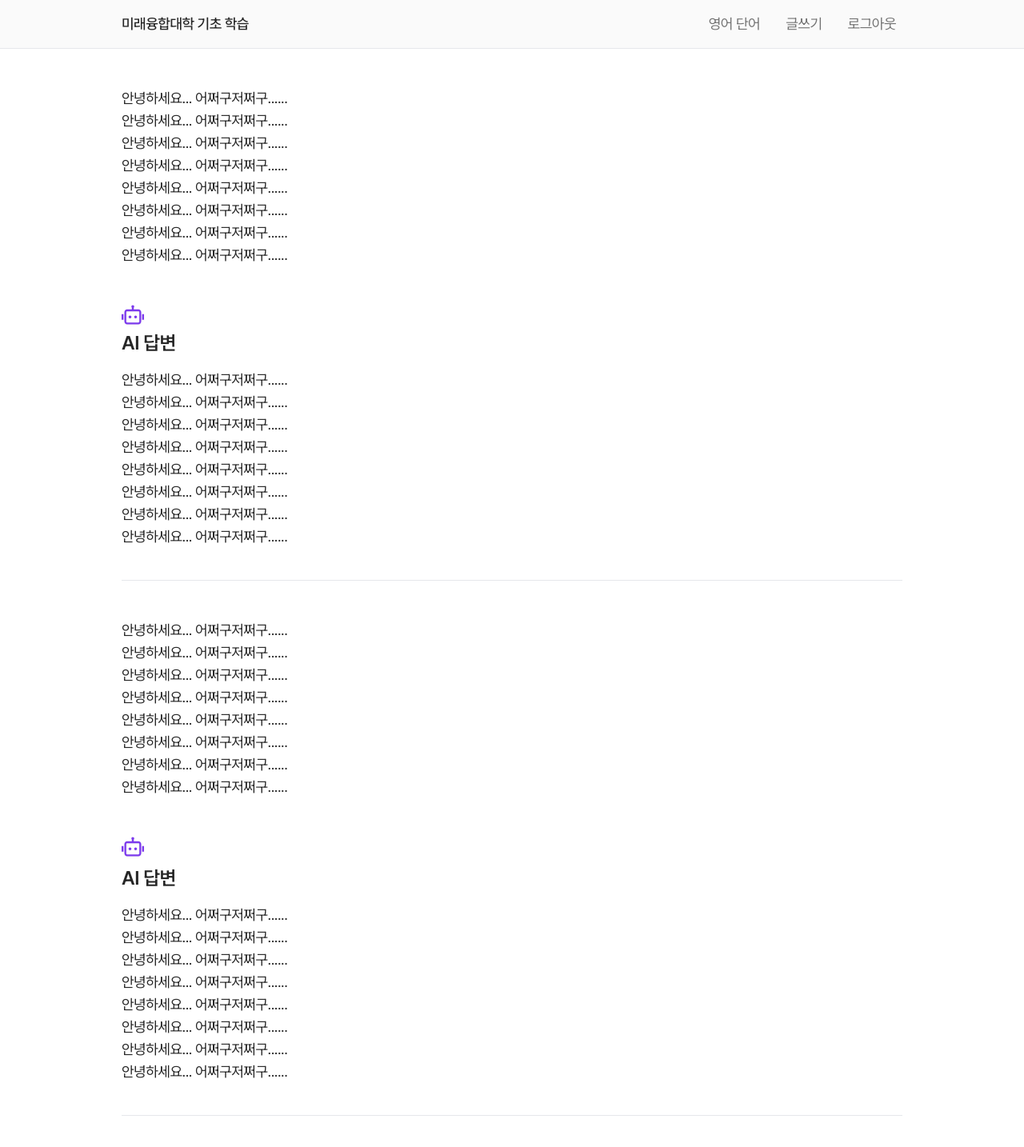
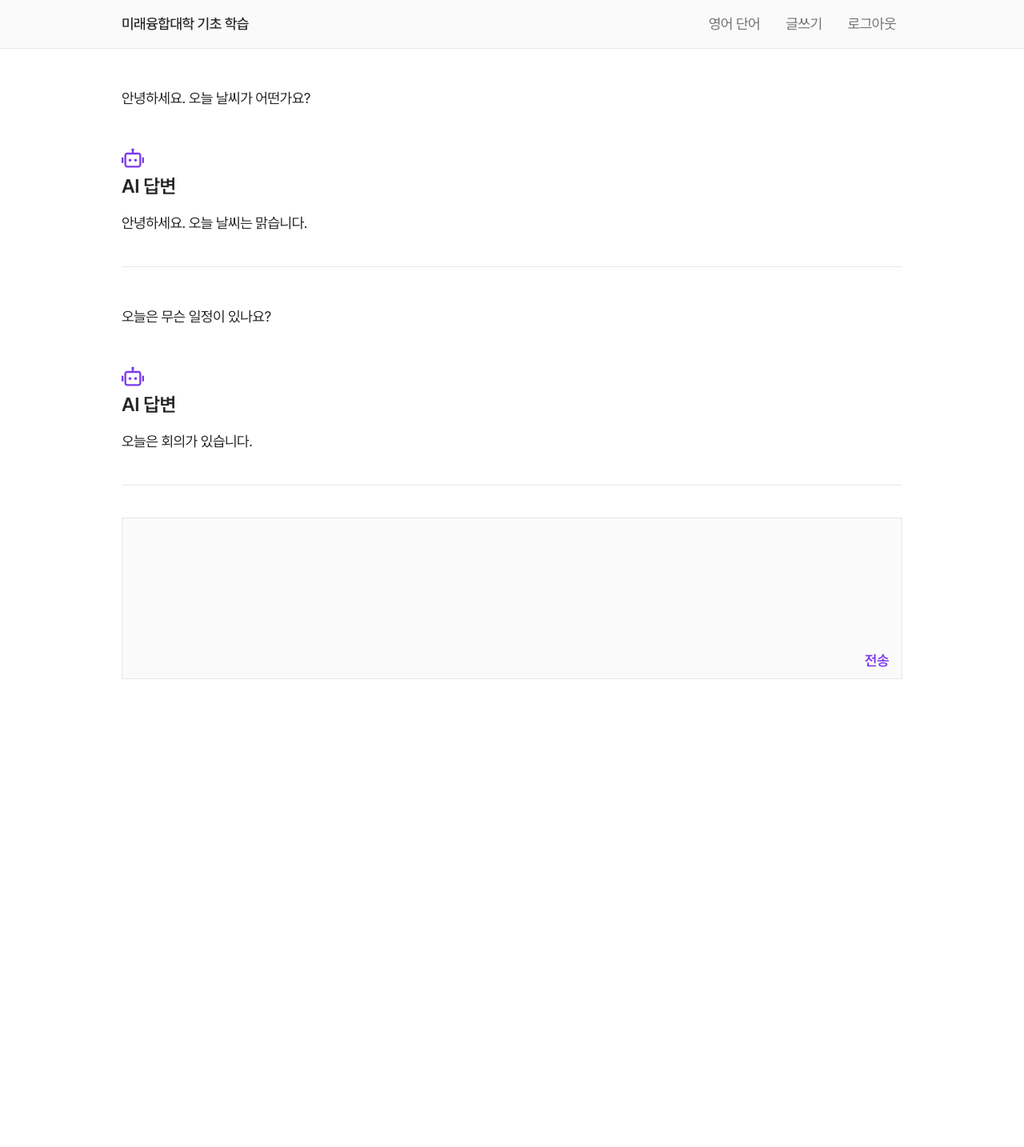
Before and after one commit to mju-future/ai-learning-web, a Next.js app: page /writing/1 in a window 1280 px wide. Shown: the top 1434 px of the page at 80% size. After the commit the page ends 897 px from the top, so only its background shows below. Built offline with nearby package versions, Linux system fonts and the light colour scheme; what tailwind-corner-smoothing would draw is missing.

Commit message:
refactor: 컴포넌트 분리

```diff
--- a/src/app/writing/[id]/page.tsx
+++ b/src/app/writing/[id]/page.tsx
@@ -1,70 +1,41 @@
-import { RiRobot2Line } from 'react-icons/ri';
+import AiResponse from '@/components/writing-practice/ai-response';
+import UserInput from '@/components/writing-practice/user-input';
+import UserRequest from '@/components/writing-practice/user-request';
+
+const dummy = [
+  {
+    id: 1,
+    type: 'USER',
+    text: '안녕하세요. 오늘 날씨가 어떤가요?',
+  },
+  {
+    id: 2,
+    type: 'AI',
+    text: '안녕하세요. 오늘 날씨는 맑습니다.',
+  },
+  {
+    id: 3,
+    type: 'USER',
+    text: '오늘은 무슨 일정이 있나요?',
+  },
+  {
+    id: 4,
+    type: 'AI',
+    text: '오늘은 회의가 있습니다.',
+  },
+];
 
 export default function WritingPractice() {
   return (
     <>
-      <div className="py-12">
-        <div>안녕하세요... 어쩌구저쩌구......</div>
-        <div>안녕하세요... 어쩌구저쩌구......</div>
-        <div>안녕하세요... 어쩌구저쩌구......</div>
-        <div>안녕하세요... 어쩌구저쩌구......</div>
-        <div>안녕하세요... 어쩌구저쩌구......</div>
-        <div>안녕하세요... 어쩌구저쩌구......</div>
-        <div>안녕하세요... 어쩌구저쩌구......</div>
-        <div>안녕하세요... 어쩌구저쩌구......</div>
-      </div>
-      <div className="border-b pb-10">
-        <div className="mb-4">
-          <RiRobot2Line className="mb-1 h-7 w-7 text-violet-600 drop-shadow-sm" />
-          <h3 className="text-2xl font-semibold">AI 답변</h3>
-        </div>
-        <div>안녕하세요... 어쩌구저쩌구......</div>
-        <div>안녕하세요... 어쩌구저쩌구......</div>
-        <div>안녕하세요... 어쩌구저쩌구......</div>
-        <div>안녕하세요... 어쩌구저쩌구......</div>
-        <div>안녕하세요... 어쩌구저쩌구......</div>
-        <div>안녕하세요... 어쩌구저쩌구......</div>
-        <div>안녕하세요... 어쩌구저쩌구......</div>
-        <div>안녕하세요... 어쩌구저쩌구......</div>
-      </div>
-      <div className="py-12">
-        <div>안녕하세요... 어쩌구저쩌구......</div>
-        <div>안녕하세요... 어쩌구저쩌구......</div>
-        <div>안녕하세요... 어쩌구저쩌구......</div>
-        <div>안녕하세요... 어쩌구저쩌구......</div>
-        <div>안녕하세요... 어쩌구저쩌구......</div>
-        <div>안녕하세요... 어쩌구저쩌구......</div>
-        <div>안녕하세요... 어쩌구저쩌구......</div>
-        <div>안녕하세요... 어쩌구저쩌구......</div>
-      </div>
-      <div className="border-b pb-10">
-        <div className="mb-4">
-          <RiRobot2Line className="mb-2 h-7 w-7 text-violet-600 drop-shadow-sm" />
-          <h3 className="text-2xl font-semibold">AI 답변</h3>
-        </div>
-        <div>안녕하세요... 어쩌구저쩌구......</div>
-        <div>안녕하세요... 어쩌구저쩌구......</div>
-        <div>안녕하세요... 어쩌구저쩌구......</div>
-        <div>안녕하세요... 어쩌구저쩌구......</div>
-        <div>안녕하세요... 어쩌구저쩌구......</div>
-        <div>안녕하세요... 어쩌구저쩌구......</div>
-        <div>안녕하세요... 어쩌구저쩌구......</div>
-        <div>안녕하세요... 어쩌구저쩌구......</div>
-      </div>
-      <div className="mt-10 w-full border bg-neutral-50">
-        <textarea
-          className="mt-3 w-full resize-none bg-neutral-50 px-4 outline-none"
-          rows={5}
-          spellCheck={false}
-          autoFocus={true}
-          autoCorrect="off"
-        />
-        <div className="flex w-full justify-end">
-          <button className="px-4 pb-2 pt-1 font-semibold text-violet-600 transition-opacity hover:opacity-50">
-            전송
-          </button>
-        </div>
-      </div>
+      {dummy.map((item) =>
+        item.type === 'USER' ? (
+          <UserRequest key={item.id} text={item.text} />
+        ) : (
+          <AiResponse key={item.id} text={item.text} />
+        )
+      )}
+      <UserInput />
     </>
   );
 }
--- /dev/null
+++ b/src/components/writing-practice/ai-response.tsx
@@ -0,0 +1,13 @@
+import { RiRobot2Line } from 'react-icons/ri';
+
+export default function AiResponse({ text }: { text: string }) {
+  return (
+    <div className="border-b pb-10">
+      <div className="mb-4">
+        <RiRobot2Line className="mb-1 h-7 w-7 text-violet-600" />
+        <h3 className="text-2xl font-semibold">AI 답변</h3>
+      </div>
+      <p>{text}</p>
+    </div>
+  );
+}
--- /dev/null
+++ b/src/components/writing-practice/user-input.tsx
@@ -0,0 +1,31 @@
+'use client';
+
+import { useState } from 'react';
+
+export default function UserInput() {
+  const [input, setInput] = useState('');
+
+  function handleClickSubmit() {}
+
+  return (
+    <div className="mt-10 w-full border bg-neutral-50">
+      <textarea
+        className="mt-3 w-full resize-none bg-neutral-50 px-4 outline-none"
+        rows={5}
+        spellCheck={false}
+        autoFocus={true}
+        autoCorrect="off"
+        value={input}
+        onChange={(e) => setInput(e.target.value)}
+      />
+      <div className="flex w-full justify-end">
+        <button
+          className="px-4 pb-2 pt-1 font-semibold text-violet-600 transition-opacity hover:opacity-50"
+          onClick={handleClickSubmit}
+        >
+          전송
+        </button>
+      </div>
+    </div>
+  );
+}
--- /dev/null
+++ b/src/components/writing-practice/user-request.tsx
@@ -0,0 +1,7 @@
+export default function UserRequest({ text }: { text: string }) {
+  return (
+    <div className="py-12">
+      <p>{text}</p>
+    </div>
+  );
+}
```
